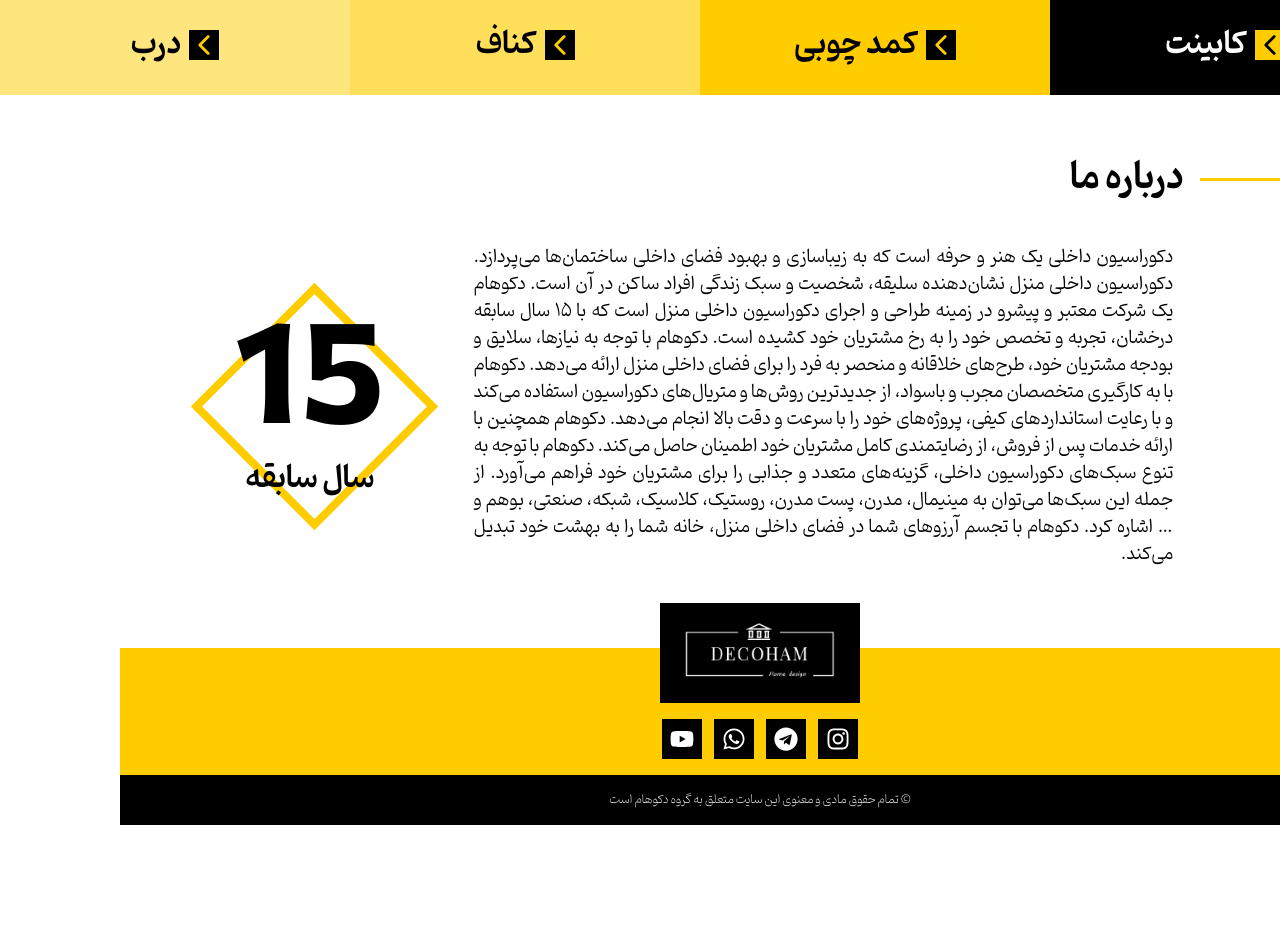
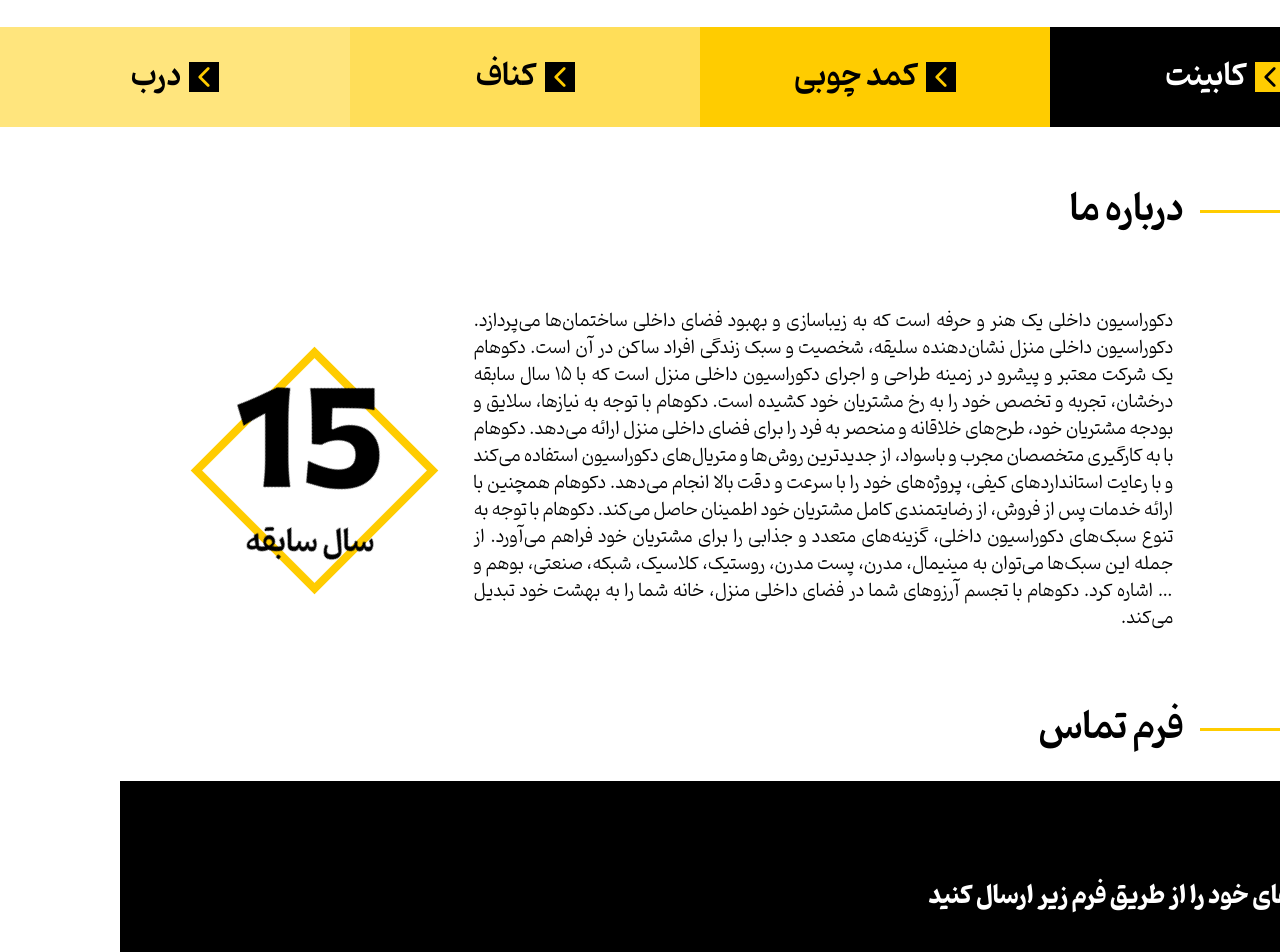
Before and after one commit to Pouya-samadnejad/decoham, a Next.js app: page / in a window 1280 px wide. Shown: the part 860-1812 px from the top of the page. Before the commit the page ends 1685 px from the top, so only its background shows below. Built offline with nearby package versions, Linux system fonts and the light colour scheme.

Commit message:
form added to main paget

```diff
--- a/src/app/page.js
+++ b/src/app/page.js
@@ -1,4 +1,5 @@
 import Description from "@/components/Description";
+import Form from "@/components/Form";
 import ImageSlider from "@/components/ImageSlider";
 import Products from "@/components/Products";
 import Title from "@/components/Title";
@@ -11,6 +12,8 @@ export default function Home() {
       <Products />
       <Title>درباره ما</Title>
       <Description></Description>
+      <Title>فرم تماس</Title>
+      <Form />
     </div>
   );
 }
--- a/src/components/Title.js
+++ b/src/components/Title.js
@@ -2,7 +2,7 @@ import { Children } from "react";
 
 export default function Title({ children }) {
   return (
-    <div className="flex items-center pt-8 ">
+    <div className="flex items-center pt-8 pb-8">
       <div className="w-[200px] h-[3px] bg-[#ffcc00]"></div>
       <h2 className="text-black text-4xl font-semibold pr-4">{children}</h2>
     </div>
```
